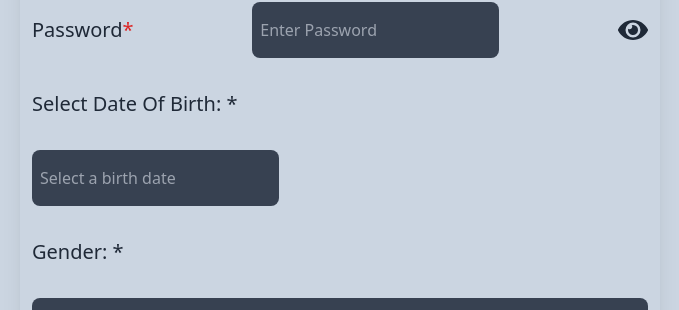
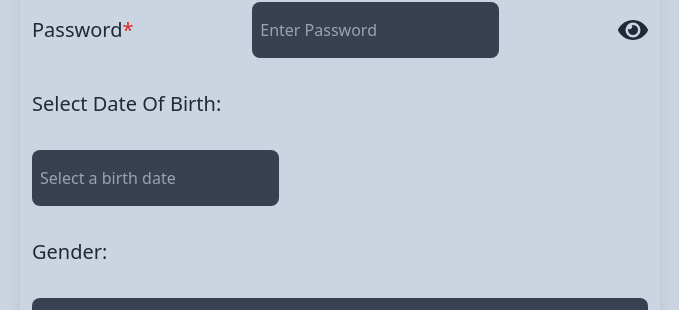
Before and after one commit to DarshanPro123/reactRedix_toolkit_Example, a React (Vite) app in the folder 2nd_Redux_FormExample/: page / in a window 1280 px wide. Shown: the part 394-704 px from the top of the page, without its empty margins (300-979 px from the left). Built offline with nearby package versions, Linux system fonts and the light colour scheme.

Commit message:
add controller in Datepicker

```diff
--- a/2nd_Redux_FormExample/src/components/Form.jsx
+++ b/2nd_Redux_FormExample/src/components/Form.jsx
@@ -78,7 +78,7 @@ const Form = () => {
           </span>
         </div>
 
-        <label className="text-gray-800 text-xl">Select Date Of Birth: *</label>
+        <label className="text-gray-800 text-xl">Select Date Of Birth:</label>
         <Controller
           name="birthDate"
           control={methods.control}
@@ -102,23 +102,25 @@ const Form = () => {
           </span>
         )}
 
-        <label className="text-gray-800 text-xl">Gender: *</label>
+        <label className="text-gray-800 text-xl">Gender:</label>
         <div className="flex h-14 gap-6 bg-gray-700 p-2 rounded-lg w-full">
           <InputPart
-            name="gender"
+            name="gendar"
             type="radio"
             label="Male"
             value="male"
             lableClass="text-gray-50 text-xl"
             inputClass="mr-2"
+            required={false}
           />
           <InputPart
-            name="gender"
+            name="gendar"
             type="radio"
             label="Female"
             value="female"
             lableClass="text-gray-50 text-xl"
             inputClass="mr-2"
+            required={false}
           />
         </div>
         {methods.formState.errors.gender && (
--- a/2nd_Redux_FormExample/src/components/InputPart.jsx
+++ b/2nd_Redux_FormExample/src/components/InputPart.jsx
@@ -12,6 +12,7 @@ const InputPart = ({
   maxLength,
   important,
   value,
+  required = true, // Default to true
 }) => {
   const {
     register,
@@ -22,11 +23,11 @@ const InputPart = ({
     <>
       <label className={lableClass}>
         {label}
-        <span className="text-red-600">{important}</span>
+        {required && <span className="text-red-600">*</span>}
       </label>
       <input
         {...register(name, {
-          required: `${label} is required`,
+          required: required ? `${label} is required` : false, // Apply required conditionally
           minLength: minLength && {
             value: minLength,
             message: `${label} must be at least ${minLength} characters`,
```
